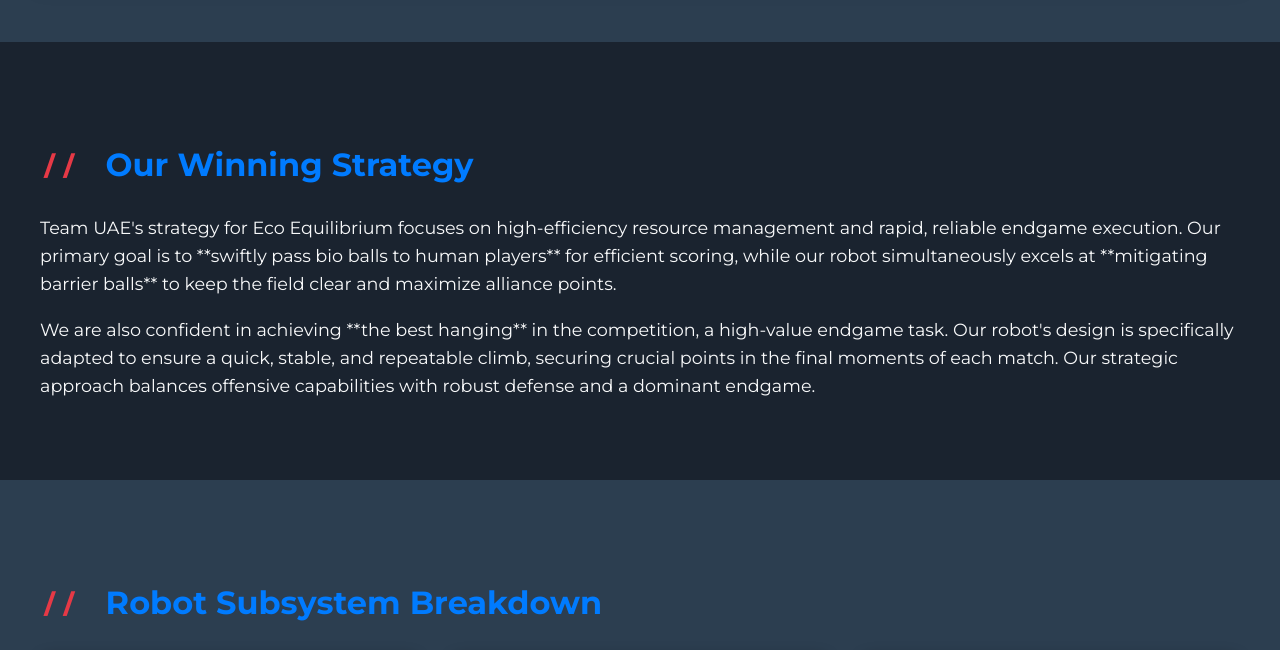
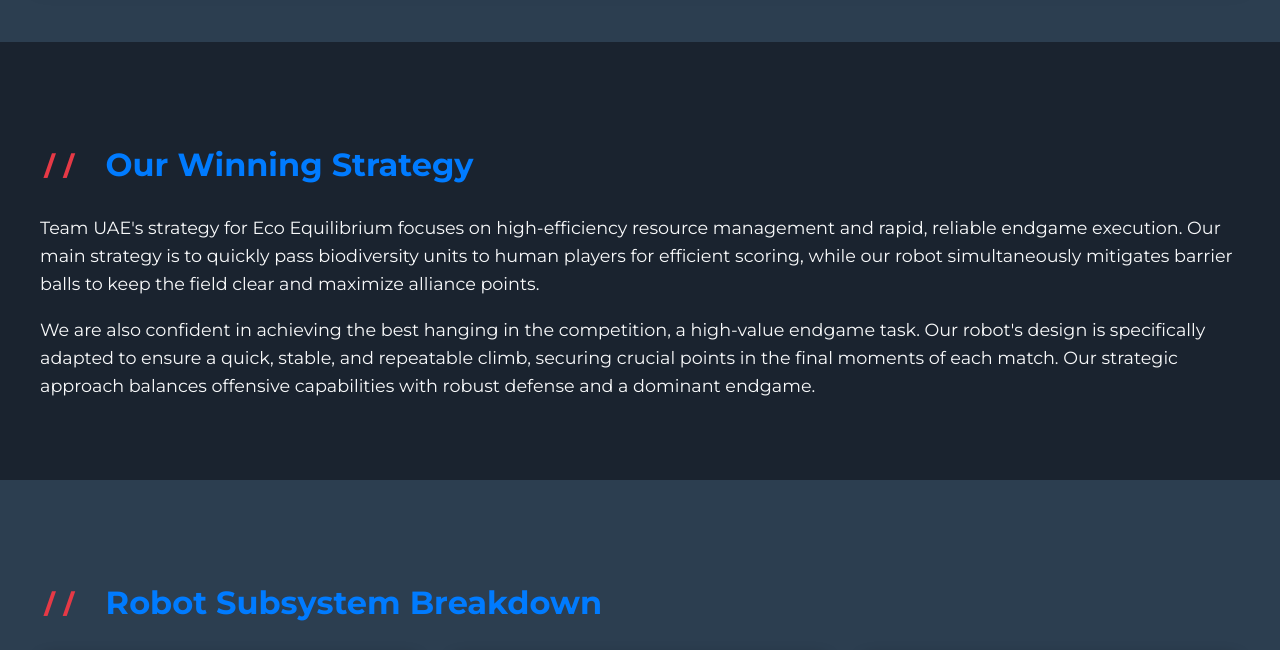
Before and after one commit to FGC-TeamUAE/FGC-TeamUAE.github.io, a plain HTML site: page game-breakdown.html in a window 1280 px wide. Shown: the part 1388-2038 px from the top of the page. Drawn offline with Linux system fonts and the light colour scheme.

Commit message:
Update game-breakdown.html

```diff
--- a/game-breakdown.html
+++ b/game-breakdown.html
@@ -45,7 +45,7 @@
     <main>
         <section class="page-hero game-hero">
             <div class="container fade-in">
-                <h2>TerraViva: Game Breakdown & Strategy</h2>
+                <h2>Eco Equilibrium: Game Breakdown & Strategy</h2>
                 <p>Understanding the field, mastering the challenge.</p>
             </div>
         </section>
@@ -64,8 +64,8 @@
         <section class="content-section light-bg scroll-fade-in">
             <div class="container">
                 <h3 class="section-sub-title">Our Winning Strategy</h3>
-                <p>Team UAE's strategy for Eco Equilibrium focuses on high-efficiency resource management and rapid, reliable endgame execution. Our primary goal is to **swiftly pass bio balls to human players** for efficient scoring, while our robot simultaneously excels at **mitigating barrier balls** to keep the field clear and maximize alliance points.</p>
-                <p>We are also confident in achieving **the best hanging** in the competition, a high-value endgame task. Our robot's design is specifically adapted to ensure a quick, stable, and repeatable climb, securing crucial points in the final moments of each match. Our strategic approach balances offensive capabilities with robust defense and a dominant endgame.</p>
+                <p>Team UAE's strategy for Eco Equilibrium focuses on high-efficiency resource management and rapid, reliable endgame execution. Our main strategy is to quickly pass biodiversity units to human players for efficient scoring, while our robot simultaneously mitigates barrier balls to keep the field clear and maximize alliance points.</p>
+                <p>We are also confident in achieving the best hanging in the competition, a high-value endgame task. Our robot's design is specifically adapted to ensure a quick, stable, and repeatable climb, securing crucial points in the final moments of each match. Our strategic approach balances offensive capabilities with robust defense and a dominant endgame.</p>
             </div>
         </section>
 
```
